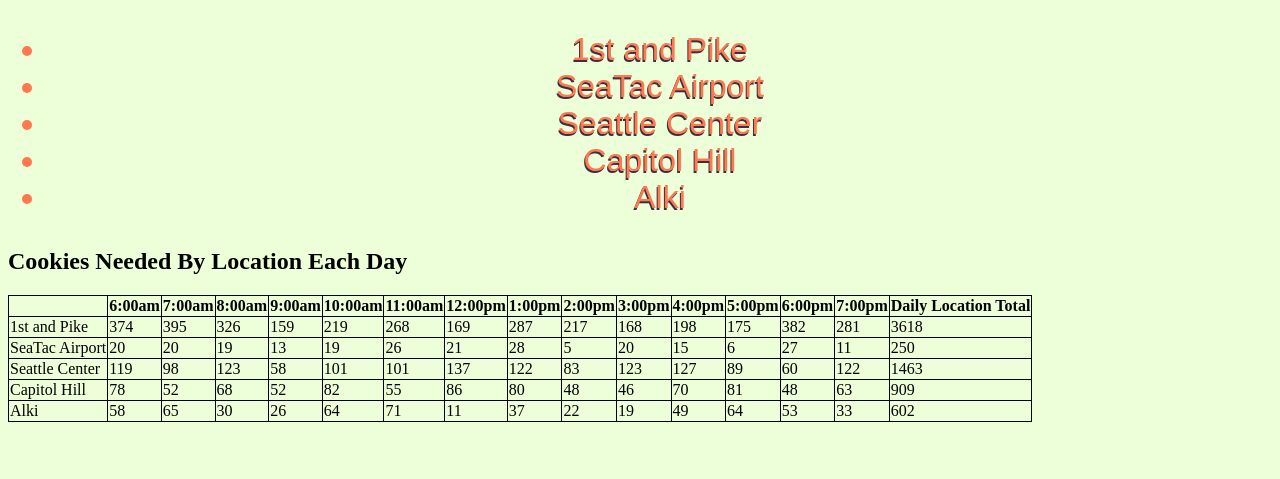
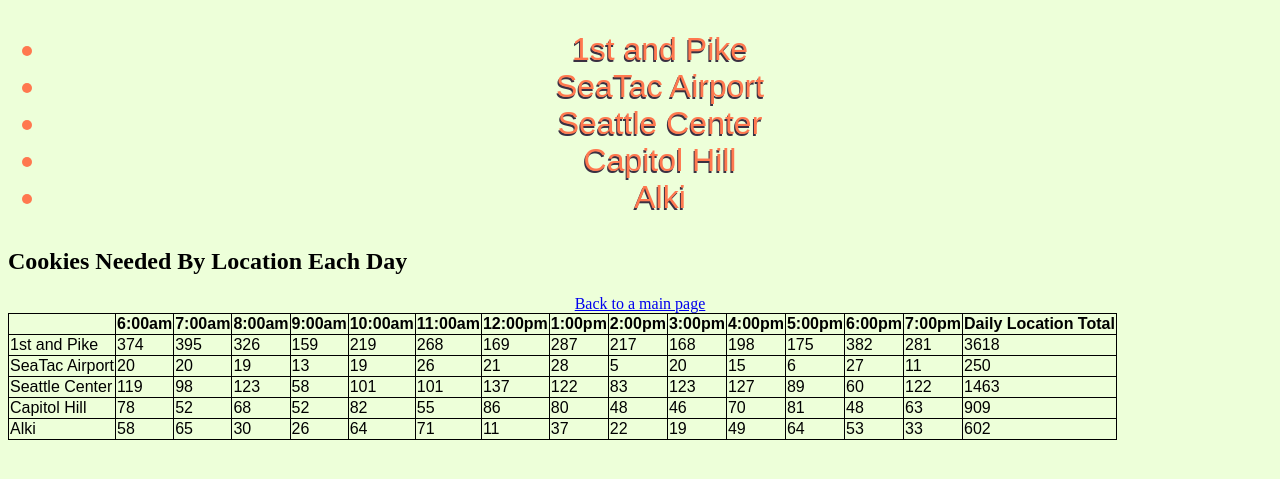
Before and after one commit to polevoyd/cookie-stand, a plain HTML site: page sales.html in a window 1280 px wide. Shown: the part 169-648 px from the top of the page. Drawn offline with Linux system fonts and the light colour scheme; a web font is replaced by a local one.

Commit message:
added link back to main page

```diff
--- a/css/style.css
+++ b/css/style.css
@@ -27,6 +27,10 @@
 {
     border: 1px solid black;
     border-collapse: collapse;
+    color: black;
+    font-family: Arial, Helvetica, sans-serif;
+
+
 }
 
 h1
--- a/sales.html
+++ b/sales.html
@@ -16,6 +16,8 @@
   <header>
     <h1>Here is how cool we are:</h1>
     <nav class="data">
+
+
       <ul>
         <li>1st and Pike</li>
         <li>SeaTac Airport</li>
@@ -27,14 +29,16 @@
   </header>
   <main class="container">
     <p id="store-name"></p>
-    <h2>Cookies Needed By Location Each Day</h2>
+    <h2 >Cookies Needed By Location Each Day</h2>
     <table id="storesData">
 
     </table>
 
     </section>
   </main>
-  <footer></footer>
+  <footer>
+      <a class="center" href="./index.html">Back to a main page</a>
+  </footer>
   <script src="./app/app.js"></script>
 </body>
 </html>
```
